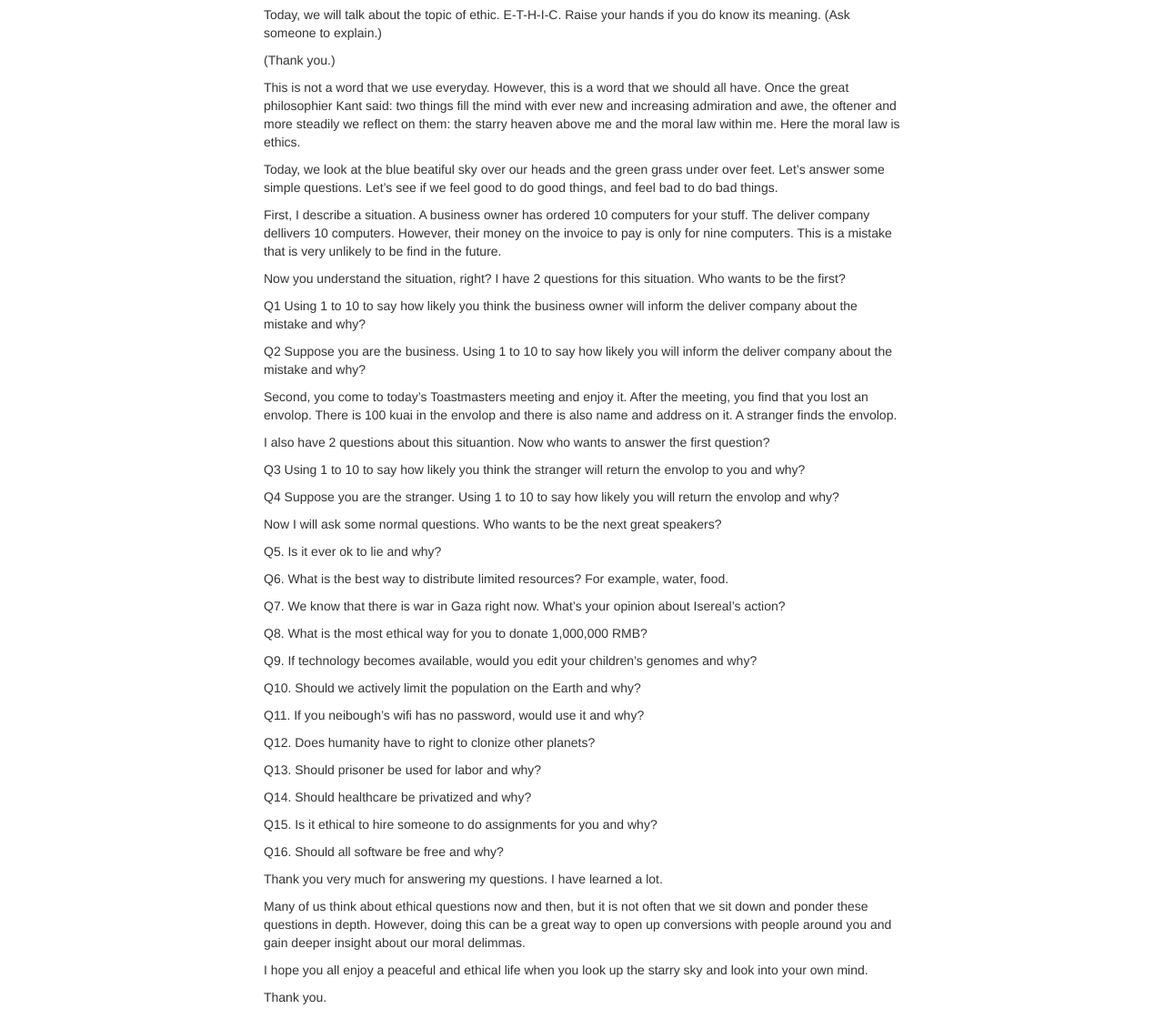
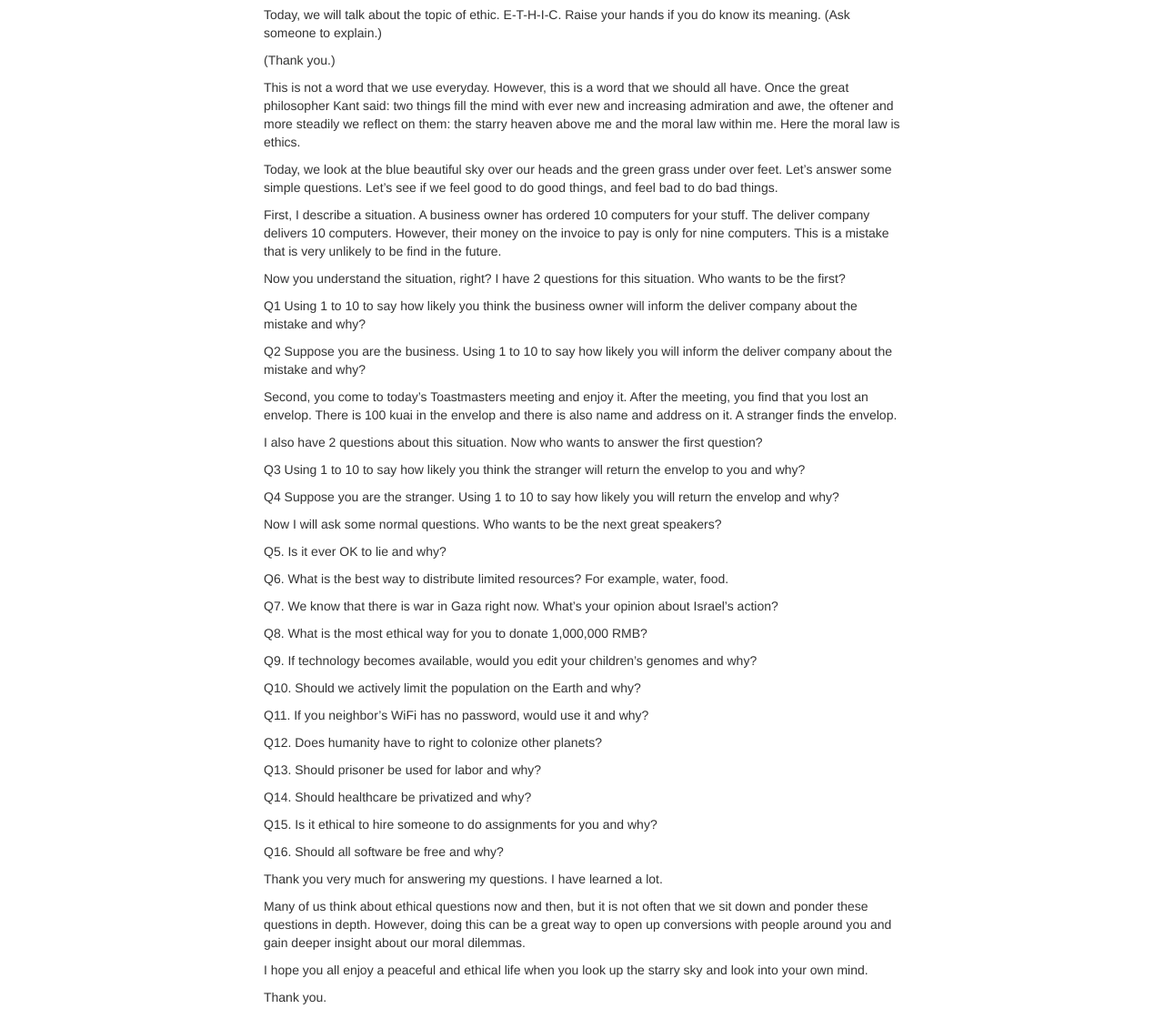
Before and after one commit to wxie2017/wxie2017.github.io, a Jekyll site: the page built from pages/speech/TTM_ethic.md, in a window 1280 px wide. Shown: the part 346-1477 px from the top of the page at 91% size. Built offline with Jekyll 4.4.1, drawn with Linux system fonts in a browser that asks for light colours; our own code applies the rules of GitHub Pages for plain Markdown files.

Commit message:
correct typos

```diff
--- a/pages/speech/TTM_ethic.md
+++ b/pages/speech/TTM_ethic.md
@@ -28,16 +28,16 @@ know its meaning. (Ask someone to explain.)
 (Thank you.)
 
 This is not a word that we use everyday. However, this is a word that we should all
-have. Once the great philosophier Kant said: two things fill the mind with ever new
+have. Once the great philosopher Kant said: two things fill the mind with ever new
 and increasing admiration and awe, the oftener and more steadily we reflect on them:
 the starry heaven above me and the moral law within me. Here the moral law is ethics.
 
-Today, we look at the blue beatiful sky over our heads and the green grass under over
+Today, we look at the blue beautiful sky over our heads and the green grass under over
 feet. Let's answer some simple questions. Let's see if we feel good to do good things,
 and feel bad to do bad things.
 
 First, I describe a situation. A business owner has ordered 10 computers for your stuff.
-The deliver company dellivers 10 computers. However, their money on the invoice to pay
+The deliver company delivers 10 computers. However, their money on the invoice to pay
 is only for nine computers. This is a mistake that is very unlikely to be find in the
 future.
 
@@ -51,25 +51,25 @@ Q2 Suppose you are the business. Using 1 to 10 to say how likely you will inform
 the deliver company about the mistake and why?
 
 Second, you come to today's Toastmasters meeting and enjoy it. After the meeting,
-you find that you lost an envolop. There is 100 kuai in the envolop and there is
-also name and address on it. A stranger finds the envolop.
+you find that you lost an envelop. There is 100 kuai in the envelop and there is
+also name and address on it. A stranger finds the envelop.
 
-I also have 2 questions about this situantion. Now who wants to answer the first
+I also have 2 questions about this situation. Now who wants to answer the first
 question?
 
-Q3 Using 1 to 10 to say how likely you think the stranger will return the envolop
+Q3 Using 1 to 10 to say how likely you think the stranger will return the envelop
 to you and why?
 
 Q4 Suppose you are the stranger. Using 1 to 10 to say how likely you will return
-the envolop and why?
+the envelop and why?
 
 Now I will ask some normal questions. Who wants to be the next great speakers?
 
-Q5. Is it ever ok to lie and why?
+Q5. Is it ever OK to lie and why?
 
 Q6. What is the best way to distribute limited resources? For example, water, food.
 
-Q7. We know that there is war in Gaza right now. What's your opinion about Isereal's
+Q7. We know that there is war in Gaza right now. What's your opinion about Israel's
 action?
 
 Q8. What is the most ethical way for you to donate 1,000,000 RMB?
@@ -78,9 +78,9 @@ Q9. If technology becomes available, would you edit your children's genomes and
 
 Q10. Should we actively limit the population on the Earth and why?
 
-Q11. If you neibough's wifi has no password, would use it and why?
+Q11. If you neighbor's WiFi has no password, would use it and why?
 
-Q12. Does humanity have to right to clonize other planets?
+Q12. Does humanity have to right to colonize other planets?
 
 Q13. Should prisoner be used for labor and why?
 
@@ -95,7 +95,7 @@ Thank you very much for answering my questions. I have learned a lot.
 Many of us think about ethical questions now and then, but it is not often that
 we sit down and ponder these questions in depth. However, doing this can be a
 great way to open up conversions with people around you and gain deeper insight
-about our moral delimmas.
+about our moral dilemmas.
 
 I hope you all enjoy a peaceful and ethical life when you look up the starry sky
 and look into your own mind.
```
